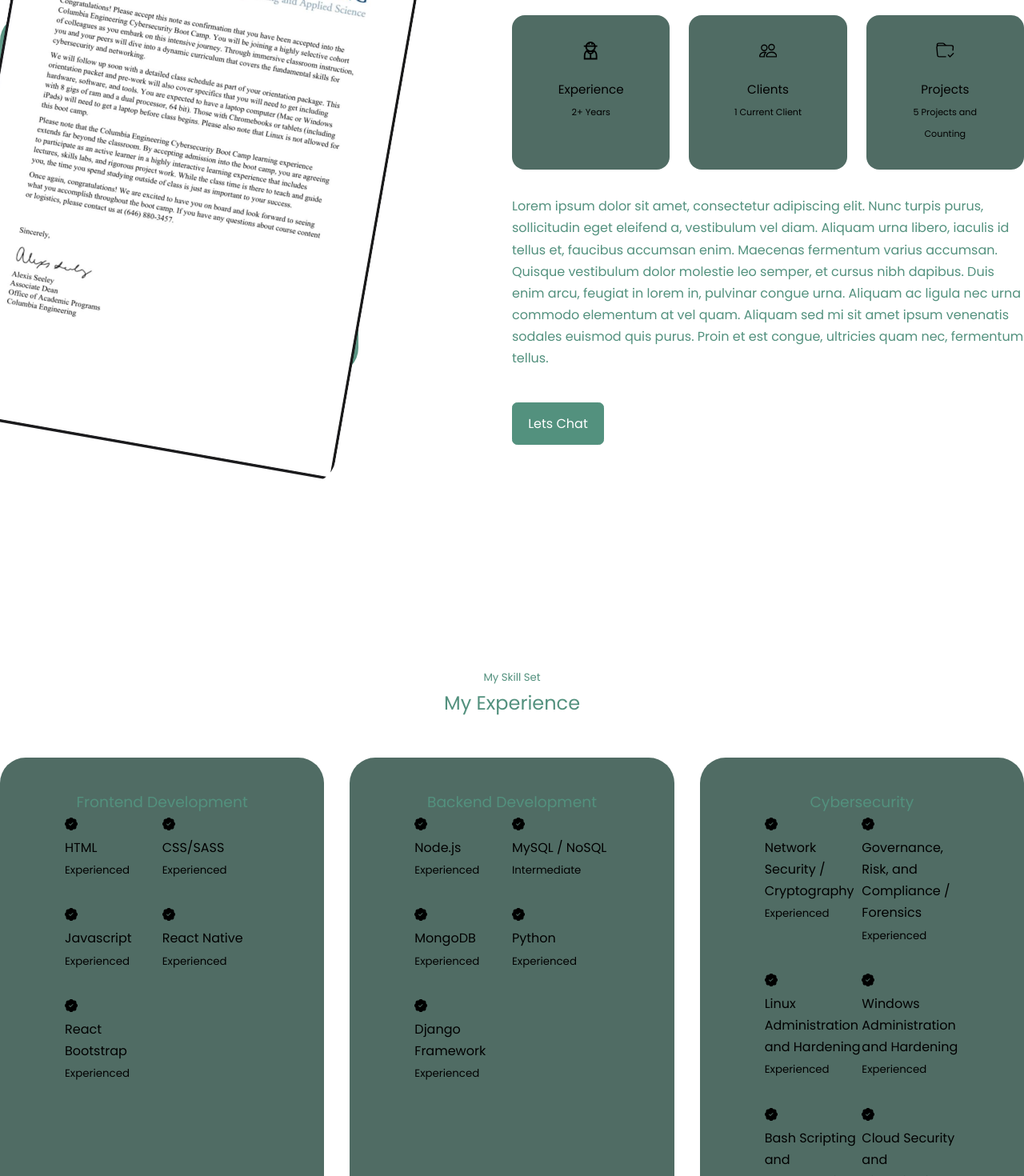
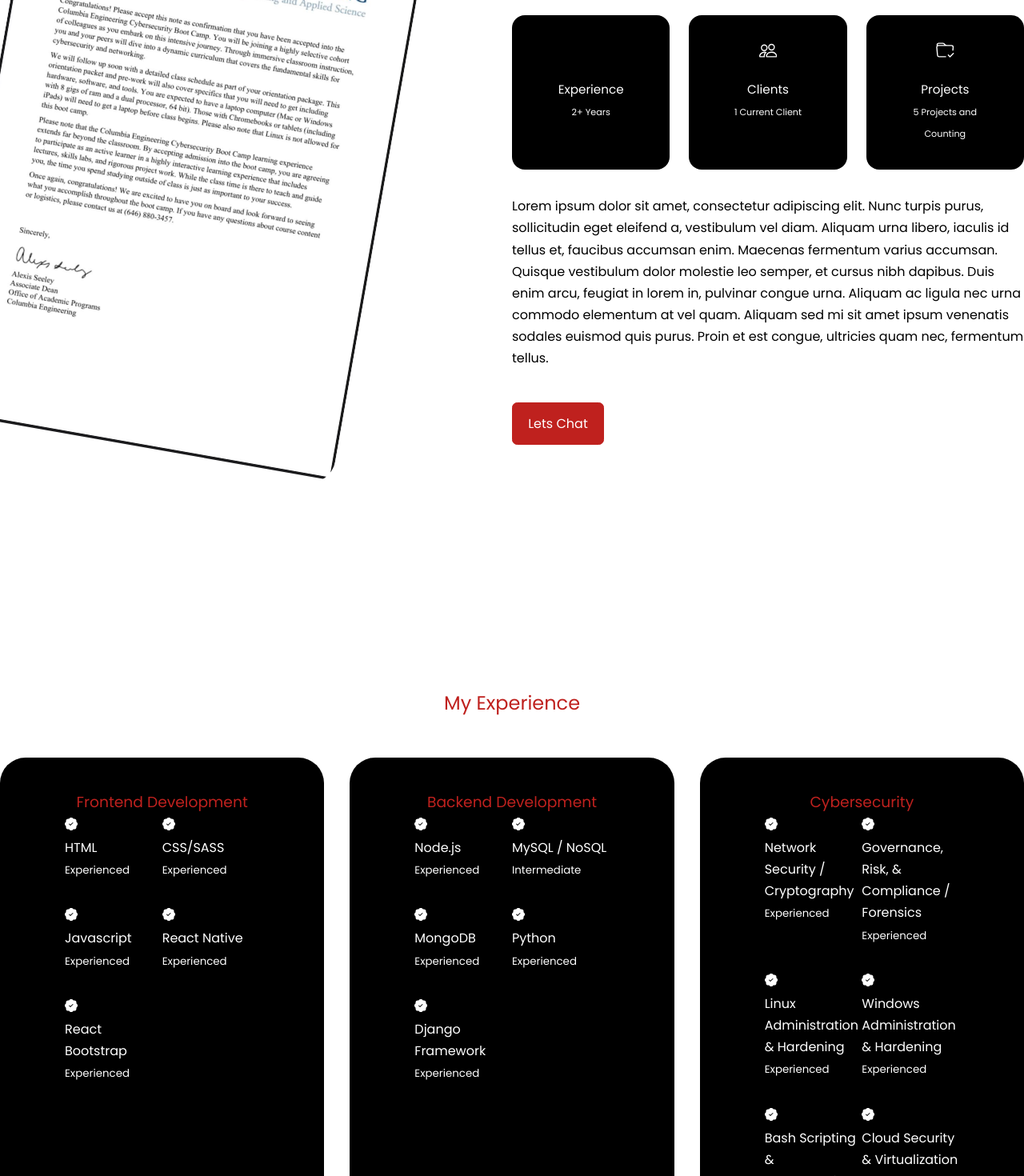
Before and after one commit to AnylPascal/anylpascal-portfolio, a React (Create React App) app: page / in a window 1280 px wide. Shown: the part 1020-2490 px from the top of the page at 80% size. Built offline with nearby package versions, Linux system fonts and the light colour scheme.

Commit message:
more updates

```diff
--- a/src/components/about/About.jsx
+++ b/src/components/about/About.jsx
@@ -2,7 +2,7 @@ import React from 'react'
 import './about.css'
 // import YOUNGBOY from '../../assets/image0.jpeg'
 import COLO from '../../assets/image2.jpeg'
-import {GrUserWorker} from 'react-icons/gr'
+import {GrWorkshop} from 'react-icons/gr'
 import {BsFolderCheck} from 'react-icons/bs'
 import {BsPeople} from 'react-icons/bs'
 
@@ -22,7 +22,7 @@ const About = () => {
 
           <div className='about__cards'>
             <article className='about__card'>
-              <GrUserWorker className='about__icon'/>
+              <GrWorkshop className='about__icon'/>
               <h5>Experience</h5>
               <small id='lil_one'>2+ Years</small>
             </article>
--- a/src/components/about/about.css
+++ b/src/components/about/about.css
@@ -9,7 +9,7 @@
     width: 100%;
     aspect-ratio: 1/1;
     border-radius: 2rem;
-    background: linear-gradient(45deg, transparent, var(--color-primary),transparent);
+    background: linear-gradient(45deg, transparent,transparent);
     display: grid;
     place-items: center;
 
@@ -33,7 +33,7 @@
 }
 
 .about__card {
-    background: var(--color-bg-variant);
+    background: var(--color-black);
     border: 1px solid transparent;
     border-radius: 1rem;
     padding: 2rem;
@@ -43,13 +43,14 @@
 
 .about__card:hover {
     background: transparent;
-    border-color: var(--color-primary-variant);
+    /* border-color: var(--color-white); */
     cursor: default;
 }
 
 .about__icon {
     font-size: 1.4rem;
     margin-bottom: 1rem;
+    color: white;
 }
 
 .about__card h5 {
@@ -58,12 +59,12 @@
 
 .about__card small {
     font-size: 0.7rem;
-    color: var(--color-light);
+    color: var(--color-white);
 }
 
 .about__content p {
     margin: 2rem 0 2.6rem;
-    color: var(--color-light);
+    color: var(--color-black);
 }
 
 @media screen and (max-width: 1024px) {
@@ -73,11 +74,11 @@
 }
 
 #lil_one {
-    color: black;
+    color: var(--color-white);
 }
 
 #gtn    {
-    color: black;
+    color: var(--color-black);
 }
 
 /* ==========MEDIA QUERIES (MEDIUM DEVICES ====== */
--- a/src/components/experience/Experience.jsx
+++ b/src/components/experience/Experience.jsx
@@ -80,27 +80,27 @@ const Experience = () => {
           </article>
           <article className='experience__details'>
             <BsPatchCheckFill />
-            <h4>Governance, Risk, and Compliance / Forensics</h4>
+            <h4>Governance, Risk, & Compliance / Forensics</h4>
             <small className='text-light'>Experienced</small>
           </article>
           <article className='experience__details'>
             <BsPatchCheckFill />
-            <h4>Linux Administration and Hardening</h4>
+            <h4>Linux Administration & Hardening</h4>
             <small className='text-light'>Experienced</small>
           </article>
           <article className='experience__details'>
             <BsPatchCheckFill />
-            <h4>Windows Administration and Hardening</h4>
+            <h4>Windows Administration & Hardening</h4>
             <small className='text-light'>Experienced</small>
           </article>
           <article className='experience__details'>
             <BsPatchCheckFill />
-            <h4>Bash Scripting and Programming</h4>
+            <h4>Bash Scripting & Programming</h4>
             <small className='text-light'>Intermediate</small>
           </article>
           <article className='experience__details'>
             <BsPatchCheckFill />
-            <h4>Cloud Security and Virtualization</h4>
+            <h4>Cloud Security & Virtualization</h4>
             <small className='text-light'>Experienced</small>
           </article>
           <article className='experience__details'>
--- a/src/components/experience/experience.css
+++ b/src/components/experience/experience.css
@@ -5,7 +5,7 @@
 }
 
 .experience__container > div {
-    background: var(--color-bg-variant);
+    background: var(--color-black);
     padding: 2.4rem 5rem;
     border-radius: 2rem;
     border: 1px solid transparent;
@@ -13,7 +13,7 @@
 }
 
 .experience__container > div:hover {
-    background: transparent;
+    background: gray;
     border-color: var(--color-primary-variant);
 }
 
--- a/src/components/header/HeaderSocials.jsx
+++ b/src/components/header/HeaderSocials.jsx
@@ -8,7 +8,7 @@ import {SiUpwork} from 'react-icons/si'
 const HeaderSocials = () => {
   return (
     <div className='header__socials'>
-        <a href="https://linkedin.com" target="_blank"> <SiLinkedin /></a>
+        <a href="https://www.linkedin.com/in/anylpascal/" target="_blank" > <SiLinkedin /></a>
         <a href="https://github.com" target="_blank"><ImGithub /></a>
         <a href="https://medium.com/@AnylPascal" target="_blank"> <SiMedium /></a>
         <a href="https://stackoverflow.com/users/13615914/anyl-pascal.com" target="_blank"><ImStackoverflow /></a>
--- a/src/components/header/header.css
+++ b/src/components/header/header.css
@@ -32,7 +32,7 @@ header {
 .header__socials::after {
     content: '';
     width: 2px;
-    height: 2.5rem;
+    height: 2.7rem;
     background: var(--color-primary);
 }
 
--- a/src/index.css
+++ b/src/index.css
@@ -12,11 +12,12 @@
 
 :root {
 --color-bg: #ffff;
---color-bg-variant: rgba(80, 108, 100 );;
---color-primary: rgba(83, 145, 126  );
+--color-bg-variant: rgba(0,0,0);;
+--color-primary: rgba(191, 33, 30 );
 --color-primary-variant: rgba(77,181,255,0.4);
---color-black: rgb(83, 145, 126 );
---color-light: rgba(83, 145, 126);
+--color-black: rgba(0,0,0);
+--color-light: rgba(191, 33, 30);
+--color-white: rgba(255, 255, 255);
 
 --transition: all 400ms ease;
 
@@ -66,7 +67,7 @@ section {
 
 section > h2, section > h5 {
     text-align: center;
-    color: var(--color-light);
+    /* color: var(--color-light); */
 }
 
 section > h2 {
@@ -83,10 +84,6 @@ a {
     transition: var(--transition);
 }
 
-a:hover {
-    color: var(--color-white)
-}
-
 .btn {
     width: max-content;
     display: inline-block;
@@ -100,7 +97,7 @@ a:hover {
 
 .btn:hover {
     background: rgba(0,0,0, 0.3);
-    color: var(--color-bg);
+    /* color: var(--color-bg); */
     border-color: transparent;
 
 }
```
